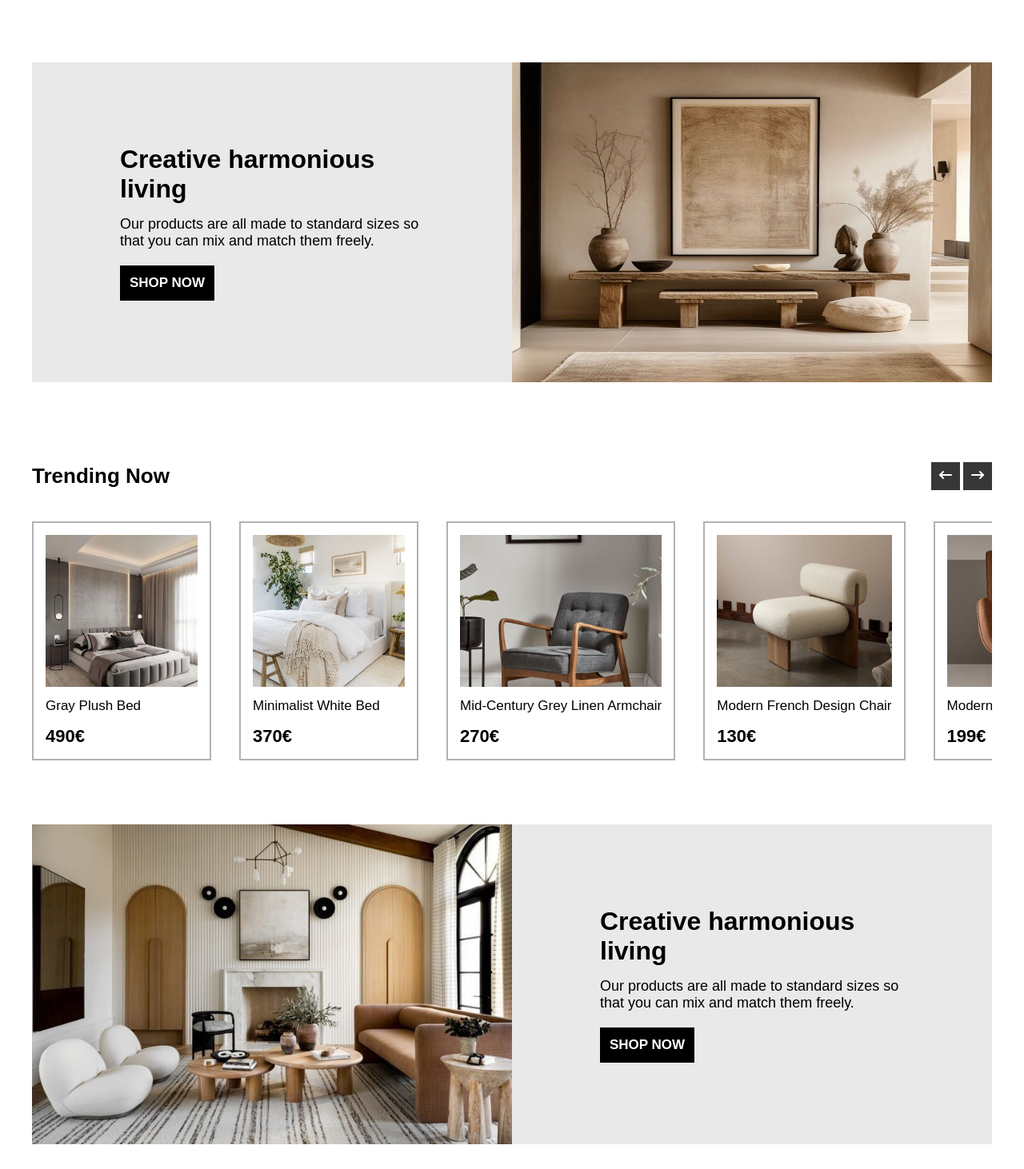
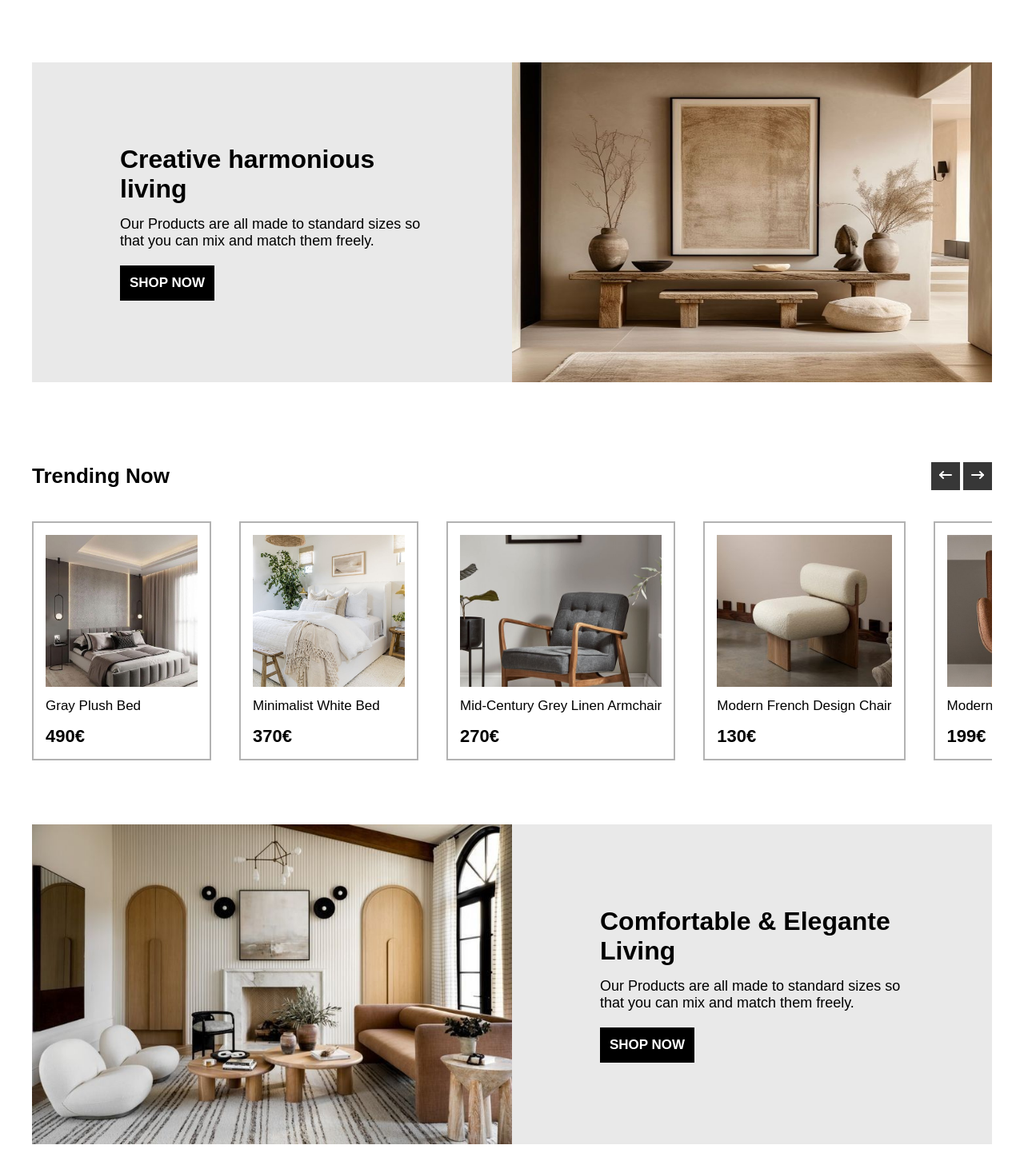
Before and after one commit to mhserrano/e-commerce, a React (Vite) app: page / in a window 1280 px wide. Shown: the part 1581-3043 px from the top of the page at 80% size. Built offline with nearby package versions, Linux system fonts and the light colour scheme; a web font is replaced by a local one.

Commit message:
optimized the code

```diff
--- a/src/components/Banner.jsx
+++ b/src/components/Banner.jsx
@@ -1,23 +1,20 @@
 import "./Banner.css";
 
 import { Link } from "react-router-dom";
-import banner1 from "../img/banners/banner1.jpg";
-function Banner() {
+
+function Banner({ title, text, img }) {
   return (
     <div className="banner-container">
       <div className="banner-flex">
         <div className="text">
-          <h2>Creative harmonious living</h2>
-          <p>
-            Our products are all made to standard sizes so that you can mix and
-            match them freely.
-          </p>
+          <h2>{title}</h2>
+          <p>{text}</p>
           <Link to="categories/all" onClick={() => window.scrollTo(0, 0)}>
             <button>shop now</button>
           </Link>
         </div>
         <div className="banner-img">
-          <img src={banner1} alt="banner" />
+          <img src={img} alt="banner" />
         </div>
       </div>
     </div>
--- a/src/components/BannerReverse.jsx
+++ b/src/components/BannerReverse.jsx
@@ -2,20 +2,17 @@ import "./Banner.css";
 import { Link } from "react-router-dom";
 import banner2 from "../img/banners/banner2.jpg";
 
-function BannerReverse() {
+function BannerReverse({ title, text, img }) {
   return (
     <div className="banner-container">
       <div className="banner-flex">
         <div className="banner-img">
-          <img src={banner2} alt="banner" />
+          <img src={img} alt="banner" />
         </div>
 
         <div className="text">
-          <h2>Creative harmonious living</h2>
-          <p>
-            Our products are all made to standard sizes so that you can mix and
-            match them freely.
-          </p>
+          <h2>{title}</h2>
+          <p>{text}</p>
           <Link to="categories/all" onClick={() => window.scrollTo(0, 0)}>
             <button>shop now</button>
           </Link>
--- a/src/pages/Home.jsx
+++ b/src/pages/Home.jsx
@@ -5,15 +5,24 @@ import TrendingSlider from "../components/TrendingSlider";
 import BannerReverse from "../components/BannerReverse";
 import Newsletter from "../components/Newsletter";
 import Footer from "../components/Footer";
-
+import banner1 from "../img/banners/banner1.jpg";
+import banner2 from "../img/banners/banner2.jpg";
 function Home() {
   return (
     <>
       <Hero />
       <ProudProducts />
-      <Banner />
+      <Banner
+        title="Creative harmonious living"
+        text=" Our Products are all made to standard sizes so that you can mix and match them freely."
+        img={banner1}
+      />
       <TrendingSlider />
-      <BannerReverse />
+      <BannerReverse
+        title="Comfortable & Elegante Living"
+        text=" Our Products are all made to standard sizes so that you can mix and match them freely."
+        img={banner2}
+      />
       <Newsletter />
       <Footer />
     </>
```
